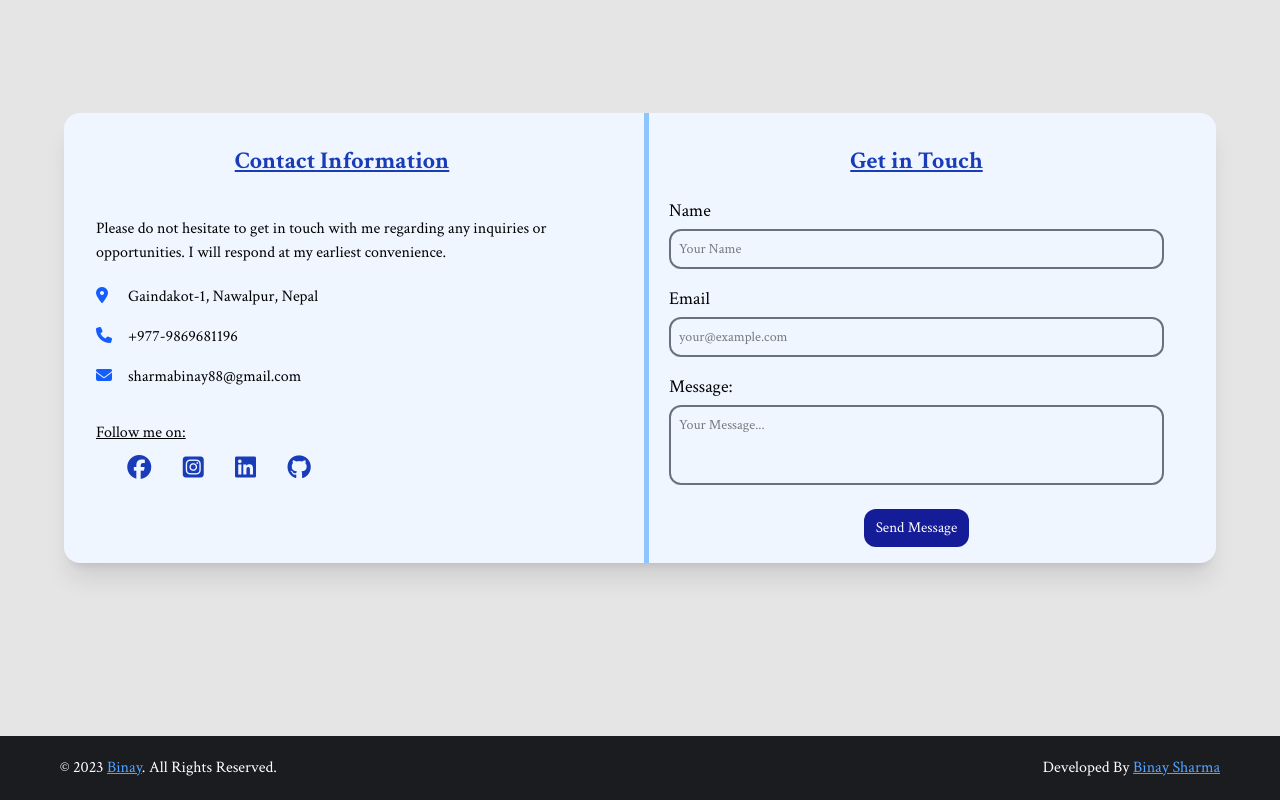
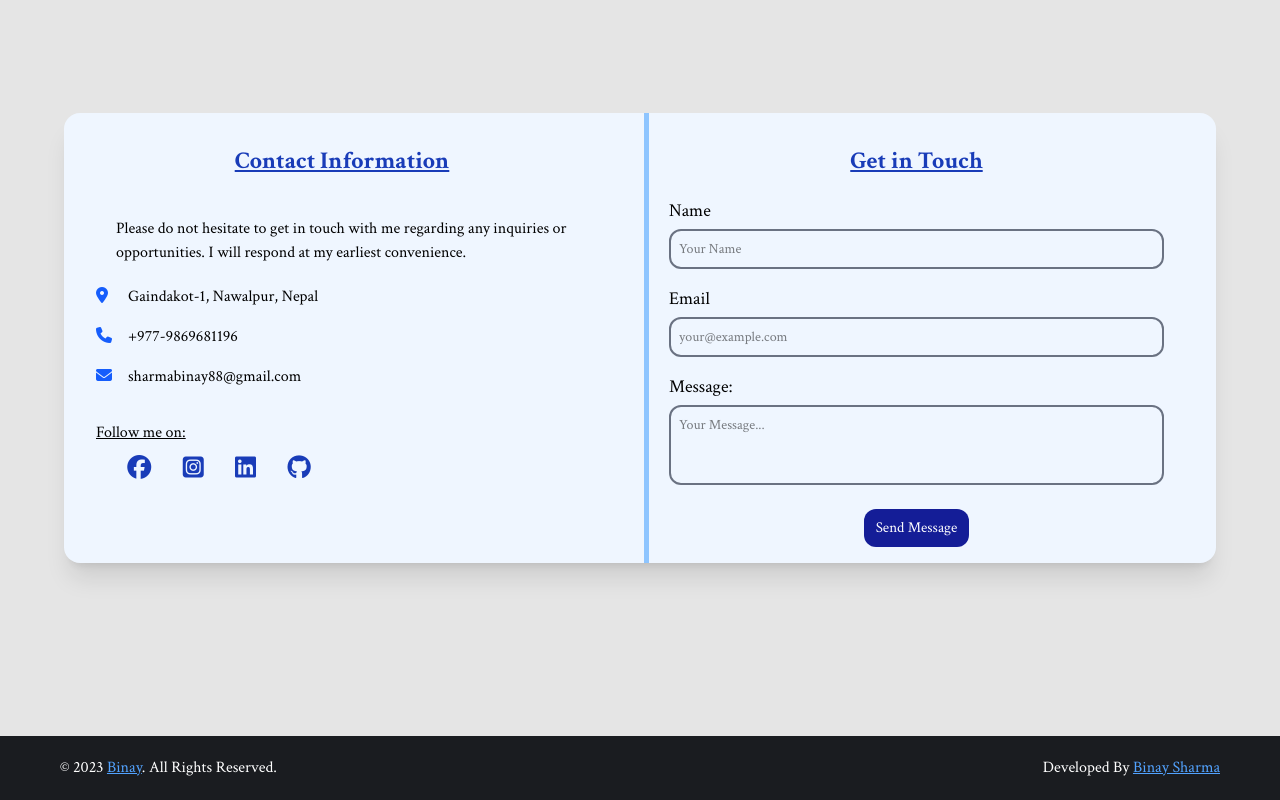
Before and after one commit to Im-binay/Binay_portfolio, a React (Vite) app: page / in a window 1280 px wide. Shown: the part 2792-3592 px from the top of the page. Built offline with nearby package versions, Linux system fonts and the light colour scheme.

Commit message:
Final Commit

```diff
--- a/src/components/Contact.jsx
+++ b/src/components/Contact.jsx
@@ -54,7 +54,7 @@ export default function Contact() {
         {/* Left Side - Contact Info */}
         <div className="px-6 py-8 mb-5 md:mb-0" data-aos="zoom-in" data-aos-duration="1000">
           <h1 className="text-xl md:text-2xl font-bold text-blue-800 mb-5 text-center underline">Contact Information</h1>
-          <p className=" mb-5 mt-5 md:mt-10 text-base">
+          <p className=" px-5 mb-5 mt-5 md:mt-10 text-base">
             Please do not hesitate to get in touch with me regarding any
             inquiries or opportunities. I will respond at my earliest
             convenience.
```
